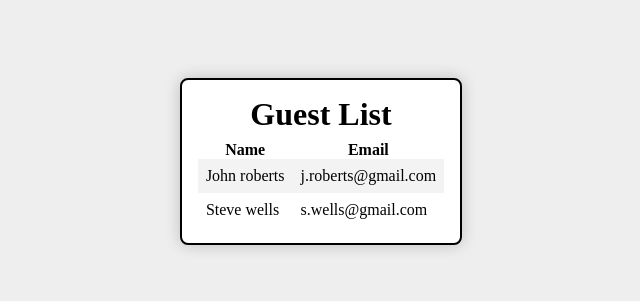
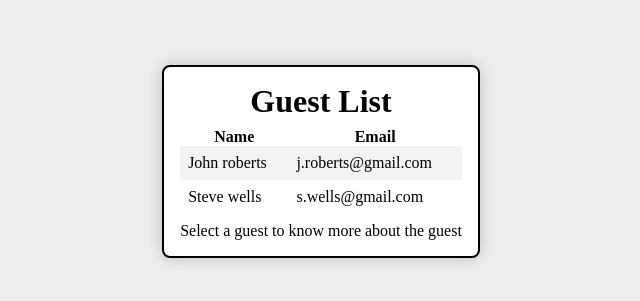
Before and after one commit to Lovepreet-Kaur-13/guest-list, a React (Vite) app: page / in a window 1280 px wide. Shown: the part 239-540 px from the top of the page, without its empty margins (319-959 px from the left). Built offline with nearby package versions, Linux system fonts and the light colour scheme.

Commit message:
added guestdetails component to show details for selected guest

```diff
--- a/src/App.jsx
+++ b/src/App.jsx
@@ -1,22 +1,32 @@
 import "./index.css";
 import Guests from "./Guests";
+import { useState } from "react";
+
+import GuestDetails from "./GuestDetails";
 
 export default function App() {
   const guestList = [
     {
+      id: 1,
       name: "John roberts",
       email: "j.roberts@gmail.com",
     },
     {
+      id: 2,
       name: "Steve wells",
       email: "s.wells@gmail.com",
     },
   ];
+  const [selectedGuest, setSelectedGuest] = useState(null);
 
   return (
     <>
       <main>
-        <Guests guests={guestList} />
+        <Guests guests={guestList} setSelectedGuest={setSelectedGuest} />
+        <GuestDetails
+          guest={selectedGuest}
+          setSelectedGuest={setSelectedGuest}
+        />
       </main>
     </>
   );
--- /dev/null
+++ b/src/GuestDetails.jsx
@@ -0,0 +1,12 @@
+export default function GuestDetails({ guest, setSelectedGuest }) {
+  if (!guest) {
+    return <p>Select a guest to know more about the guest</p>;
+  }
+  return (
+    <article>
+      <h2>{guest.name}</h2>
+      <p>{guest.email}</p>
+      <button onClick={() => setSelectedGuest(null)}>Back</button>
+    </article>
+  );
+}
--- a/src/Guests.jsx
+++ b/src/Guests.jsx
@@ -1,4 +1,4 @@
-export default function GuestList({ guests }) {
+export default function GuestList({ guests, setSelectedGuest }) {
   return (
     <>
       <h1>Guest List</h1>
@@ -11,7 +11,7 @@ export default function GuestList({ guests }) {
         </thead>
         <tbody>
           {guests.map((guest) => (
-            <tr key={guest.id}>
+            <tr key={guest.id} onClick={() => setSelectedGuest(guest)}>
               <td>{guest.name}</td>
               <td>{guest.email}</td>
             </tr>
```
